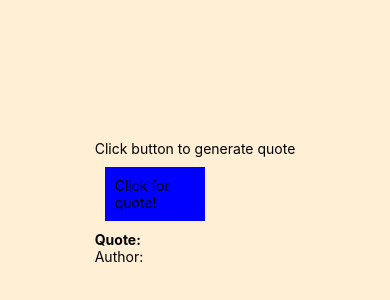
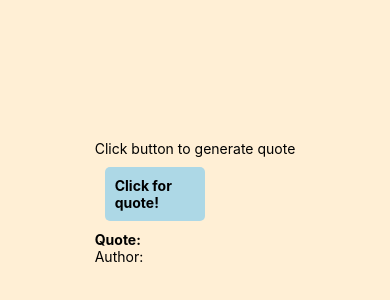
Before and after one commit to Technigo/project-react-native-app, a React Native app: screen / in a window 390 px wide. Shown: the part 220-520 px from the top of the page. Built offline with nearby package versions, Linux system fonts and the light colour scheme; no server answers.

Commit message:
added styling

```diff
--- a/components/ButtonApi.js
+++ b/components/ButtonApi.js
@@ -10,11 +10,18 @@ const AuthorText = styled.Text``;
 
 const HeaderText = styled.Text``;
 
+const ButtonText = styled.Text`
+  font-weight: 700;
+  justify-content: center;
+  align-items: center;
+`;
+
 const ApiButton = styled.TouchableOpacity`
   width: 50%;
-  background-color: blue;
+  background-color: lightblue;
   padding: 10px;
   margin: 10px;
+  border-radius: 5px;
 `;
 
 const ButtonApi = () => {
@@ -41,7 +48,7 @@ const ButtonApi = () => {
     <View>
       <Text>Click button to generate quote</Text>
       <ApiButton onPress={generateQuote}>
-        <Text>Click for quote!</Text>
+        <ButtonText>Click for quote!</ButtonText>
       </ApiButton>
       <QuoteText>Quote: {quote.content}</QuoteText>
       <Text>Author: {quote.author}</Text>
```
